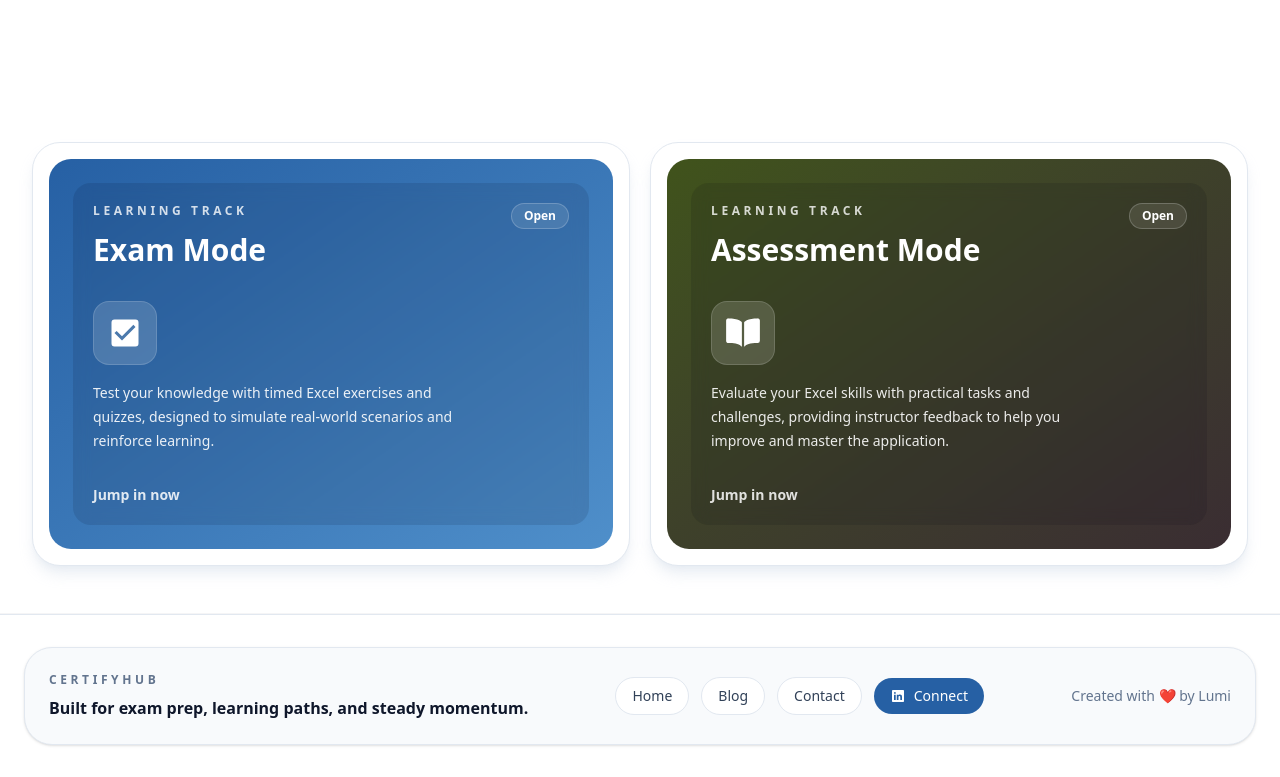
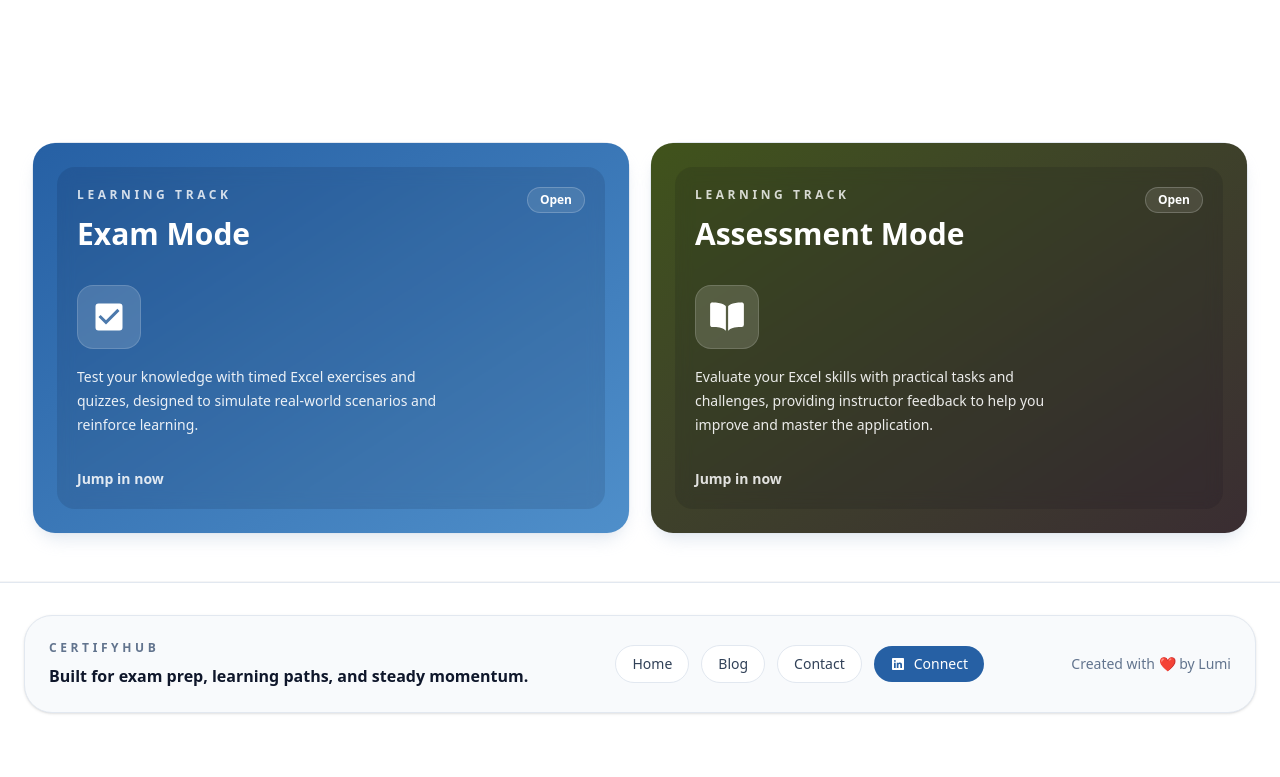
Before and after one commit to KodenOps/itil_test, a Next.js app: page /page/excel-for-beginners in a window 1280 px wide. Shown: the part 2407-3184 px from the top of the page. After the commit the page ends 3152 px from the top, so only its background shows below. Built offline with nearby package versions, Linux system fonts and the light colour scheme.

Commit message:
fix: adjust button class for consistent styling

```diff
--- a/src/app/page/excel-for-beginners/page.tsx
+++ b/src/app/page/excel-for-beginners/page.tsx
@@ -1012,7 +1012,7 @@ export default function LearnPage() {
             type='button'
             key={label}
             onClick={() => handleNavigation(path)}
-            className='group rounded-[28px] border border-slate-200 bg-white p-4 text-left shadow-lg shadow-slate-200/80 transition duration-300 hover:-translate-y-1 hover:shadow-2xl'
+            className='group rounded-[28px] border border-slate-200 bg-white text-left shadow-lg shadow-slate-200/80 transition duration-300 hover:-translate-y-1 hover:shadow-2xl'
           >
             <div
               className={`rounded-[22px] bg-gradient-to-br ${accent} p-6 text-white`}
```
